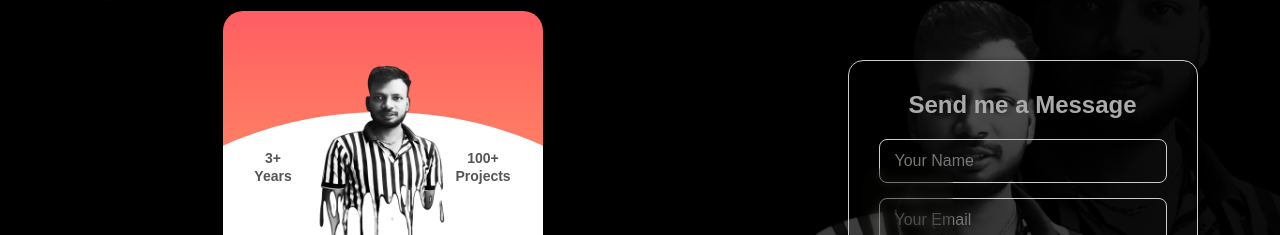
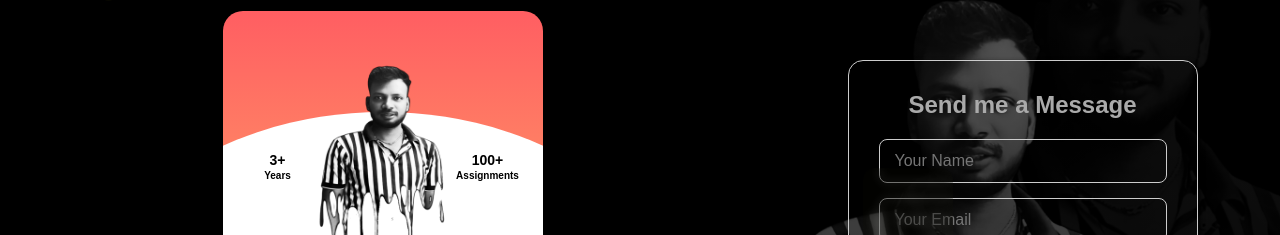
Before and after one commit to heyrohhit/rk, a Next.js app: page /contact in a window 1280 px wide. Shown: the part 166-401 px from the top of the page. Built offline with nearby package versions, Linux system fonts and the light colour scheme.

Commit message:
fixed same options

```diff
--- a/src/app/contact/ContactContext.jsx
+++ b/src/app/contact/ContactContext.jsx
@@ -10,9 +10,9 @@ import ThreeDObject from '../objects/3dScenes'
 const icons = [
   { icon: <FaWhatsapp />, link: 'https://wa.me/918700750589' },
   { icon: <FaInstagram />, link: 'https://www.instagram.com/rk96x0' },
-  { icon: <FaLinkedin />, link: 'https://www.linkedin.com/in/rk96x0' },
-  { icon: <FaFacebook />, link: 'https://www.facebook.com/rk96x0' },
-  { icon: <FaGithub />, link: 'https://github.com/rk96x0' }
+  { icon: <FaLinkedin />, link: 'https://www.linkedin.com/in/rohit-kumar-a81326254/' },
+  { icon: <FaFacebook />, link: 'https://www.facebook.com/people/Rohit-Kumar/61554857723358/' },
+  { icon: <FaGithub />, link: 'https://github.com/rk960' },
 ]
 
 const GlobalStyle = createGlobalStyle`
@@ -92,7 +92,7 @@ export default function Page(props) {
               </div>
               <div>
                 100+<br />
-                <span>Projects</span>
+                <span>Assignments</span>
               </div>
             </Stats>
 
@@ -174,7 +174,7 @@ const InnerWrapper = styled(motion.div)`
   padding: 20px;
   position: relative;
   z-index: 1;
-
+  overflow: hidden;
   .profileCard {
     width: 400px;
     display: flex;
@@ -199,7 +199,7 @@ const ProfileCard = styled.div`
   position: relative;
   padding: 0;
   max-height: 550px;
-
+  overflow: hidden;
   @media (max-width: 450px) {
     max-width: 260px;
     max-height: 400px;
@@ -255,15 +255,21 @@ const Stats = styled.div`
   left: 50%;
   transform: translate(-50%, -50%);
   gap: 100px;
-
-  @media (max-width: 450px) {
-    top: 30%;
+  div {
+  width:50%;
+  color:#000;
+    text-align: center;
+    line-height: 1;
+    span{
+      font-size:10px;
+    }
+  }
+    @media (max-width: 450px) {
+    top: 10%;
     gap: 120px;
-  }
-
-  div {
-    text-align: center;
-    line-height: 1.3;
+    div{
+    color:#fff;
+    }
   }
 `
 
@@ -272,7 +278,7 @@ const Content = styled.div`
   position: relative;
   z-index: 5;
   color: #000;
-
+  overflow: hidden;
   @media (max-width: 450px) {
     padding: 0 0.8rem 4rem;
   }
--- a/src/app/contact/ContactForm.jsx
+++ b/src/app/contact/ContactForm.jsx
@@ -22,10 +22,11 @@ const GlobalStyle = createGlobalStyle`
 
 const ContactForm = ({ width }) => {
   const [status, setStatus] = useState('');
+  const [isProcessing, setIsProcessing] = useState(false);
 
   const handleSubmit = async (e) => {
     e.preventDefault();
-    setStatus('Submitting...');
+    setIsProcessing(true);
 
     const formData = {
       name: e.target.name.value,
@@ -46,30 +47,36 @@ const ContactForm = ({ width }) => {
         setStatus('✅ Message sent successfully!');
         e.target.reset();
       } else {
-        setStatus(`❌ Error: ${result.message || 'Something went wrong.'}`);
+        setStatus(`❌ Error: ${result.message || 'Please check your input and try again.'}`);
       }
     } catch (error) {
       console.error('Frontend Error:', error);
-      setStatus(`❌ Error: ${error.message}`);
+      setStatus('❌ Server down. Please try again later.');
+    } finally {
+      setIsProcessing(false);
     }
   };
 
   return (
     <>
       <GlobalStyle />
-
       <Container width={width}>
         <FormWrapper>
           <FormTitle>Send me a Message</FormTitle>
+          {isProcessing ? (
+            <ProcessingMessage>Processing...</ProcessingMessage>
+          ) : (
+            <>
               <StyledForm onSubmit={handleSubmit}>
                 <InputField type="text" name="name" placeholder="Your Name" required />
                 <InputField type="email" name="email" placeholder="Your Email" required />
                 <TextArea name="message" placeholder="Your Message" required />
                 <SubmitButton type="submit">Send Message</SubmitButton>
               </StyledForm>
-
               {status.includes('success') && <SuccessMessage>{status}</SuccessMessage>}
               {status.includes('❌') && <ErrorMessage>{status}</ErrorMessage>}
+            </>
+          )}
         </FormWrapper>
       </Container>
     </>
@@ -179,3 +186,10 @@ const ErrorMessage = styled.p`
   color: red;
   margin-top: 15px;
 `;
+
+const ProcessingMessage = styled.p`
+  text-align: center;
+  color: #007bff;
+  font-weight: bold;
+  margin-top: 15px;
+`;
```
Also changed, not shown: src/app/page.jsx (+7 -8 lines). Lines whose indentation alone changed are shown as unchanged.
